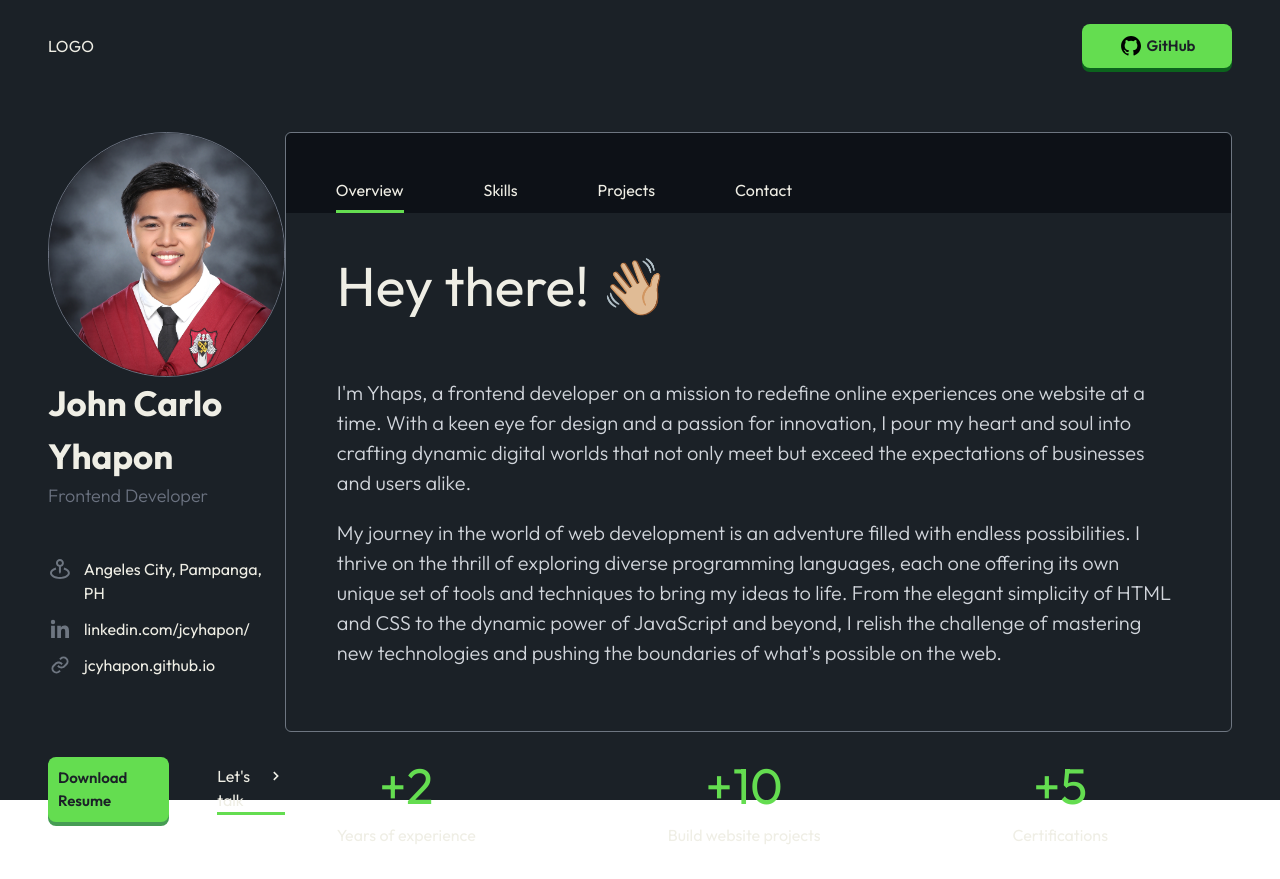
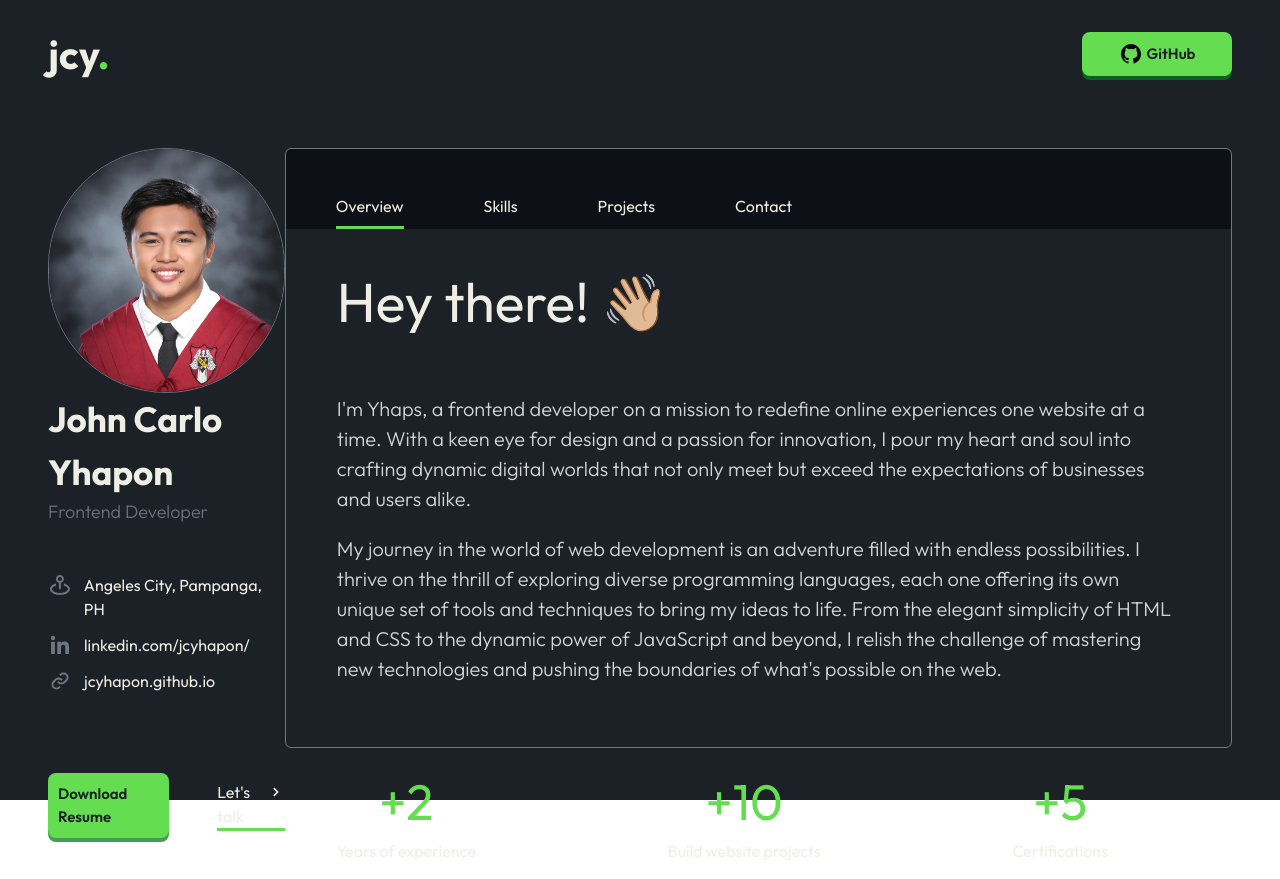
Before and after one commit to JCYhapon/portfolio, a React (Vite) app: page / in a window 1280 px wide. Built offline with nearby package versions, Linux system fonts and the light colour scheme.

Commit message:
added temporary logo

```diff
--- a/src/components/Header/Header.jsx
+++ b/src/components/Header/Header.jsx
@@ -5,7 +5,9 @@ const Header = (props) => {
   return (
     <header>
       <div className="flex justify-between items-center">
-        <h1>LOGO</h1>
+        <h1 className="text-[40px] font-bold">
+          jcy<span className="text-[#64DD50]">.</span>
+        </h1>
         <div>
           <button
             className="flex align-items-center items-center justify-center gap-1"
```
